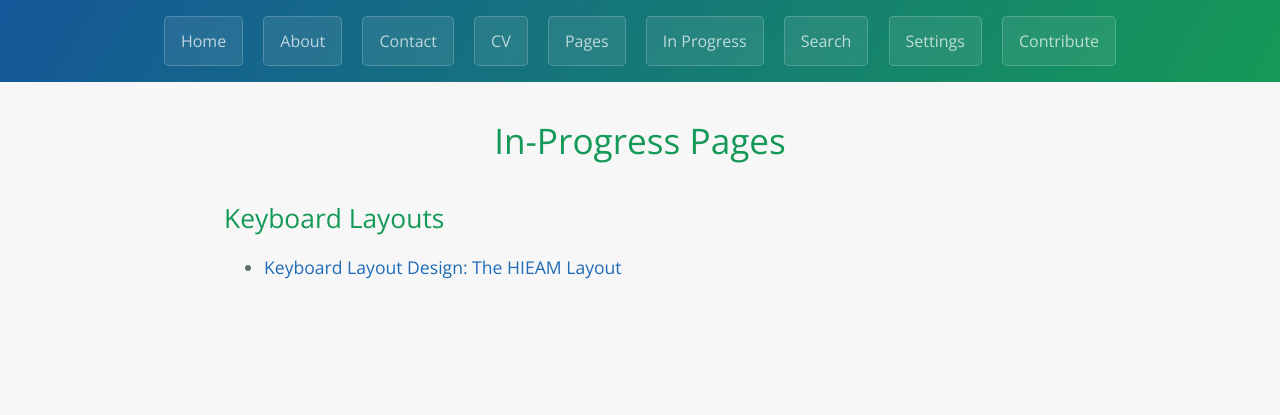
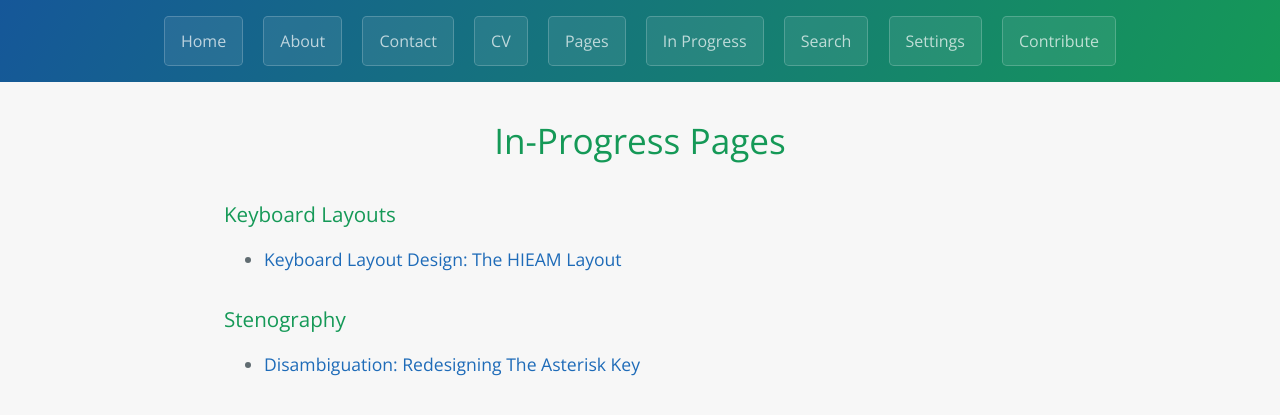
Before and after one commit to StevenTammen/StevenTammen.github.io, a Jekyll site: the page built from pages/in-progress.md, in a window 1280 px wide. Shown: the top 415 px of the page. Built offline with Jekyll 4.4.1, drawn with Linux system fonts in a browser that asks for light colours.

Commit message:
Update in-progress.md

```diff
--- a/pages/in-progress.md
+++ b/pages/in-progress.md
@@ -6,6 +6,10 @@ title: In-Progress Pages
 
 <h1 class="center"> In-Progress Pages </h1>
 
-## Keyboard Layouts
+### Keyboard Layouts
 
 - [Keyboard Layout Design: The HIEAM Layout](https://steventammen.com/keyboard-layouts/hieam/)
+
+### Stenography
+
+- [Disambiguation: Redesigning The Asterisk Key](https://steventammen.com/stenography/disambiguation/)
```
